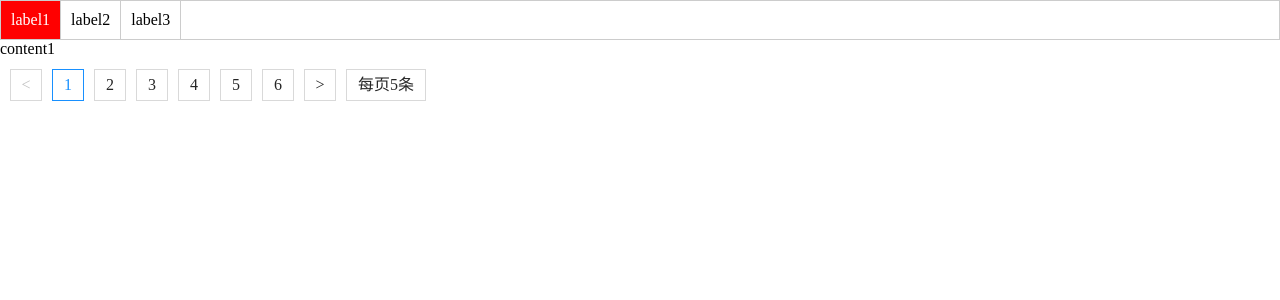
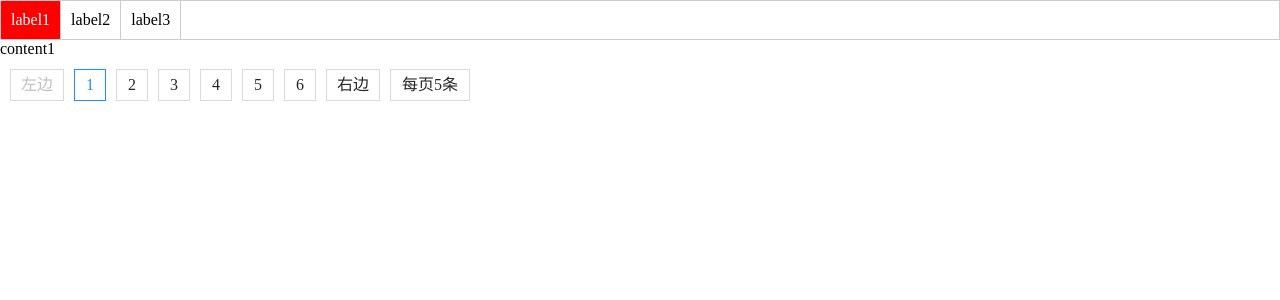
Before and after one commit to dong199903/compoments-dzp, a React (Create React App) app: page / in a window 1280 px wide. Shown: the top 300 px of the page. Built offline with nearby package versions, Linux system fonts and the light colour scheme.

Commit message:
feat: 分页完善

```diff
--- a/src/components/Pagination/index.tsx
+++ b/src/components/Pagination/index.tsx
@@ -3,11 +3,13 @@ interface PaginationProps {
   pageSize?:number
   pageNumber?:number
   total?:number,
+  leftText?:string,
+  rightText?:string
   showQuickJumper?:boolean
   onChange?:(e:number)=>void
 }
 const Pagination = (props:PaginationProps={pageSize:10,pageNumber:1,total:0}) => {
-  const {pageSize,pageNumber,total,onChange,showQuickJumper} = props;
+  const {pageSize,pageNumber,total,onChange,showQuickJumper,leftText,rightText} = props;
   const [paginationPageSize,setPaginationPageSize] = useState(pageSize);//页面容量
   const [paginationPageNumber,setPaginationPageNumber] = useState(pageNumber);//页面当前编号
   const [paginationTotal,setPaginationTotal] = useState(total);//总数量
@@ -28,7 +30,7 @@ const Pagination = (props:PaginationProps={pageSize:10,pageNumber:1,total:0}) =>
         }}
         className={paginationPageNumber===1?"pagination_left pagination_left_disabled":"pagination_left"}
       >
-        {'<'}
+        {leftText}
       </div>
       {
         totalPageSize>0 && Array(totalPageSize).fill(1).map((item,index)=>(
@@ -49,7 +51,7 @@ const Pagination = (props:PaginationProps={pageSize:10,pageNumber:1,total:0}) =>
           }
         }}
       >
-        {'>'}
+       {rightText}
       </div>
 
       <div className="pagination_info">每页{paginationPageSize}条</div>
@@ -77,6 +79,8 @@ Pagination.defaultProps = {
   pageNumber:1,
   pageSize:10,
   total:0,
-  showQuickJumper:false
+  showQuickJumper:false,
+  leftText:'<',
+  rightText:'>'
 }
 export default Pagination;
--- a/src/pages/Home.tsx
+++ b/src/pages/Home.tsx
@@ -29,7 +29,7 @@ const Home = ()=>{
   return (
     <div>
       <Tabs items={items} onTabClick={onTabClick} ></Tabs>
-      <Pagination total={28} pageSize={5} onChange={(e)=>console.log('e',e)}/>
+      <Pagination leftText="左边" rightText="右边" total={28} pageSize={5} onChange={(e)=>console.log('e',e)}/>
     </div>
   )
 }
--- a/src/styles/pagination.scss
+++ b/src/styles/pagination.scss
@@ -17,6 +17,9 @@
   }
   .pagination_left,.pagination_right{
     cursor: pointer;
+    white-space: nowrap;
+    width: auto;
+    padding: 0 10px;
   }
   .pagination_left_disabled,.pagination_right_disabled {
     color: #00000040;
```
Also changed, not shown: 1 other file (tests, documents, lock files or other folders).
